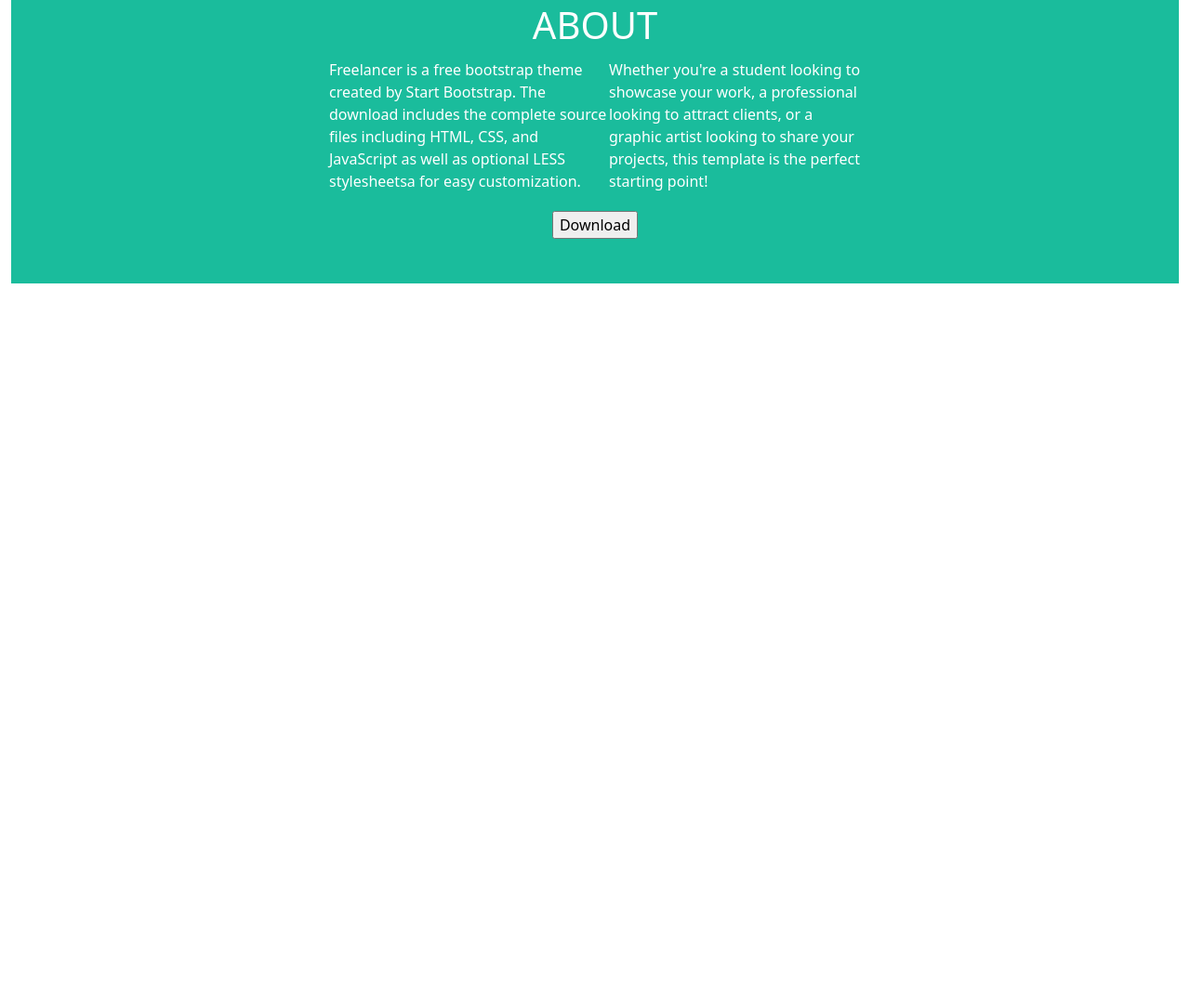
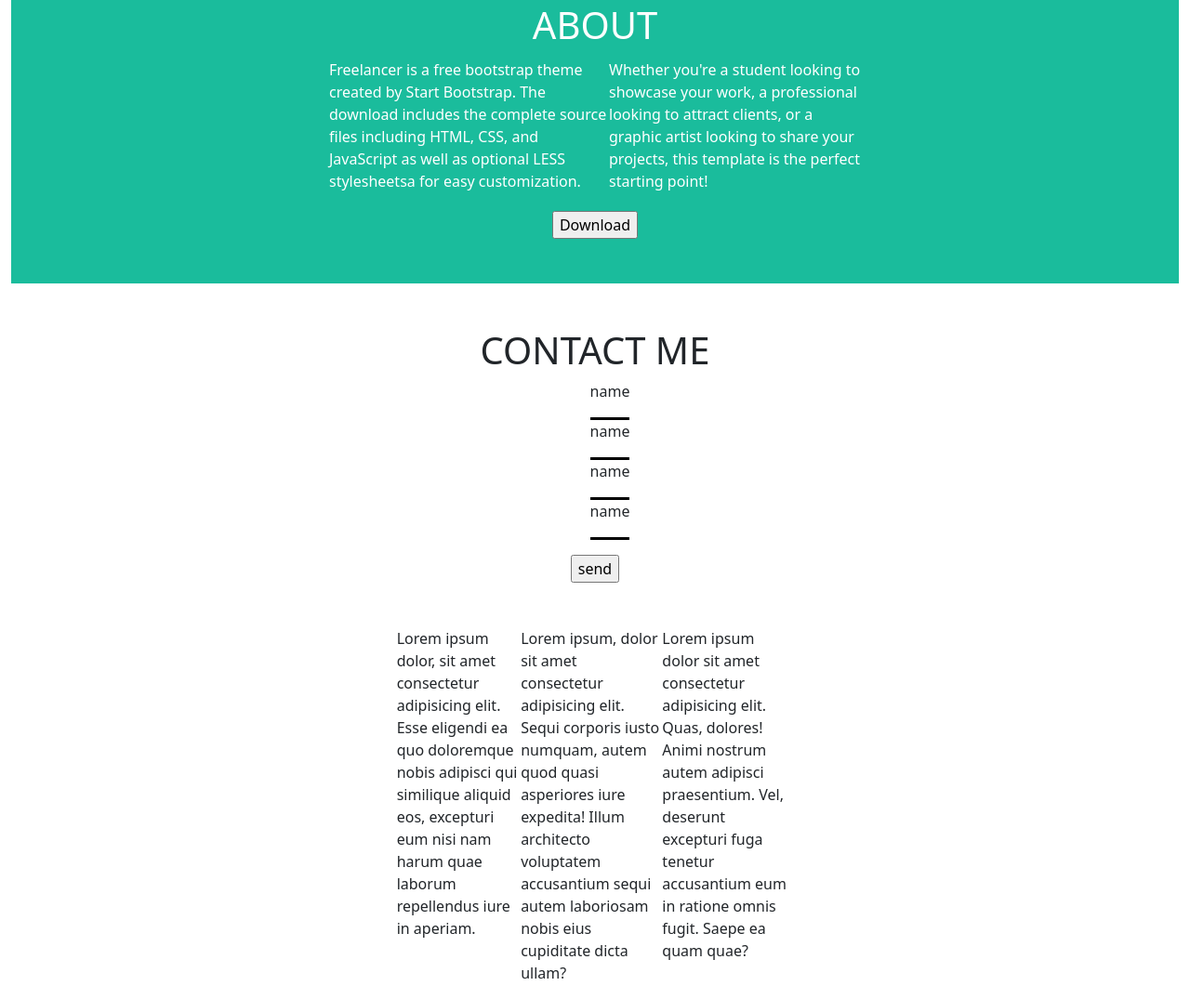
Before and after one commit to ValerioL96/html-css-bootstrap-freelancer, a plain HTML site: page index.html in a window 1280 px wide. Shown: the part 1045-2120 px from the top of the page at 93% size. Before the commit the page ends 1350 px from the top, so only its background shows below. Drawn offline with nearby package versions, Linux system fonts and the light colour scheme.

Commit message:
Added footer

```diff
--- a/css/style.css
+++ b/css/style.css
@@ -22,3 +22,12 @@ main article >div.img-1{
     width: 300px;
     background-color: red;
 }
+
+main nav ul{
+    list-style-type: none;
+}
+
+main nav ul>li{
+    border-bottom: solid black;
+    padding-bottom: 1rem;
+}
--- a/index.html
+++ b/index.html
@@ -83,10 +83,44 @@
             </div>
         </div>
 
+        <div class="row">
+            <div class="col-12">
+                <section class=" d-flex align-items-center flex-column p-5">
+                    <h1>CONTACT ME</h1>
+
+                    <nav>
+
+                        <ul>
+                            <li>name</li>
+                            <li>name</li>
+                            <li>name</li>
+                            <li>name</li>
+                        </ul>
+                    </nav>
+
+                    <input type="button" value="send">
+                </section>
+
+            </div>
+        </div>
+
     </div>
 
     </main>
 
+    <div class="container-fluid p-0">
+        <div class="row">
+            <div class="col-12 d-flex justify-content-center">
+                <footer class="col-4 d-flex ">
+                    <p>Lorem ipsum dolor, sit amet consectetur adipisicing elit. Esse eligendi ea quo doloremque nobis adipisci qui similique aliquid eos, excepturi eum nisi nam harum quae laborum repellendus iure in aperiam.</p>
+                    <p>Lorem ipsum, dolor sit amet consectetur adipisicing elit. Sequi corporis iusto numquam, autem quod quasi asperiores iure expedita! Illum architecto voluptatem accusantium sequi autem laboriosam nobis eius cupiditate dicta ullam?</p>
+                    <p>Lorem ipsum dolor sit amet consectetur adipisicing elit. Quas, dolores! Animi nostrum autem adipisci praesentium. Vel, deserunt excepturi fuga tenetur accusantium eum in ratione omnis fugit. Saepe ea quam quae?</p>
+
+                </footer>
+            </div>
+        </div>
+    </div>
+
 
 </body>
 </html>
```
